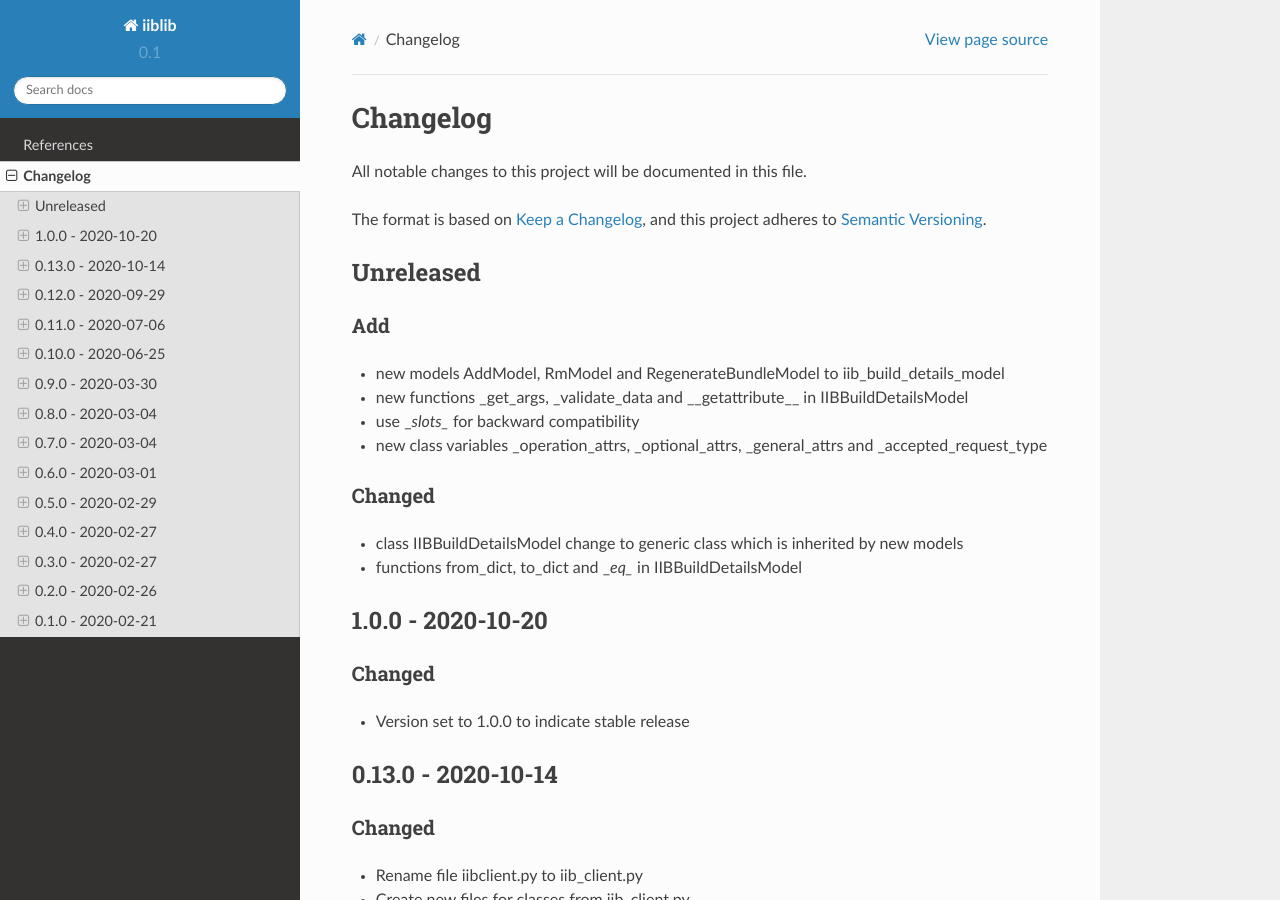
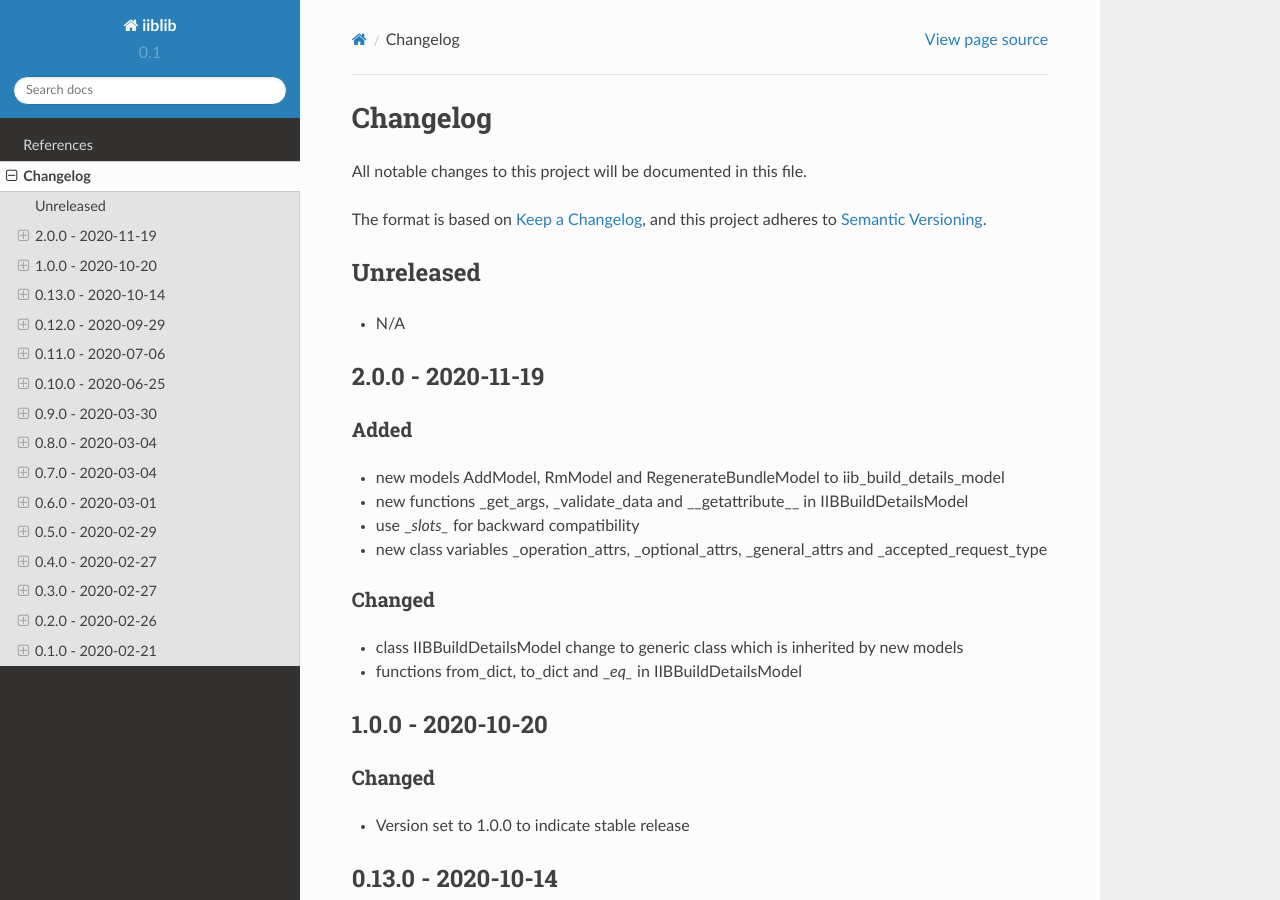
Before and after one commit to release-engineering/iiblib, a Sphinx documentation site: the page built from docs/source/CHANGELOG.md, in a window 1280 px wide and 900 px high. Built offline with Sphinx 7.4.7 and the Read the Docs theme 2.0.0, drawn with Linux system fonts in a browser that asks for light colours.

Commit message:
2.0.0 changelog

```diff
--- a/docs/source/CHANGELOG.md
+++ b/docs/source/CHANGELOG.md
@@ -7,7 +7,11 @@ and this project adheres to [Semantic Versioning](https://semver.org/spec/v2.0.0
 
 ## Unreleased
 
-### Add
+ - N/A
+
+## 2.0.0 - 2020-11-19
+
+### Added
  - new models AddModel, RmModel and RegenerateBundleModel to iib_build_details_model
  - new functions _get_args, _validate_data and \_\_getattribute\_\_ in IIBBuildDetailsModel
  - use \__slots\__ for backward compatibility
```
